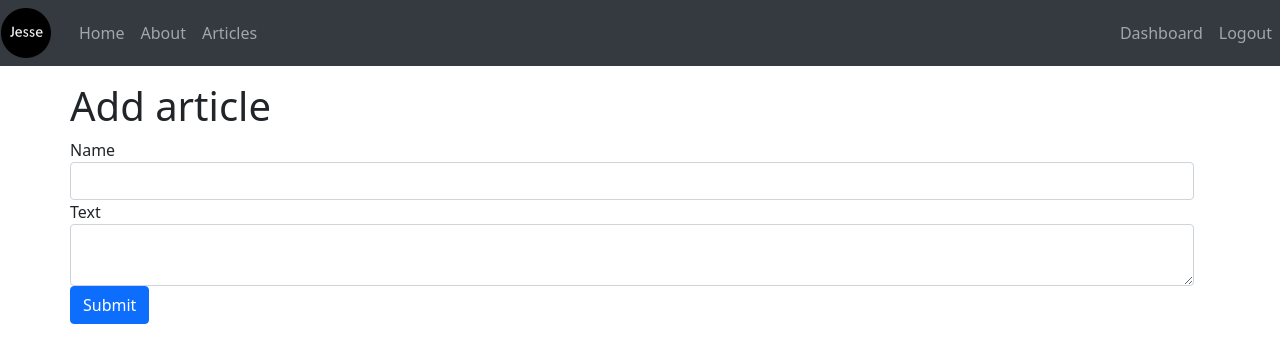
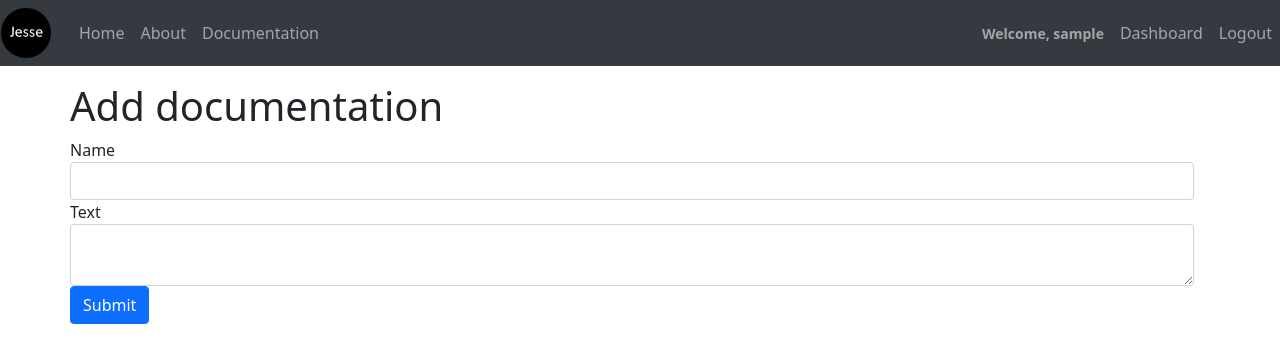
Before and after one commit to JesseSchouten/dashboard, a Flask app: page /add_article in a window 1280 px wide. Shown: the top 363 px of the page. Run offline with Flask 2, Linux system fonts and the light colour scheme; the visitor is signed in with stand-in values (Sample User, id 1); some libraries are stand-ins or nearby versions.

Commit message:
Add username greeting to app

```diff
--- a/FlaskApp/FlaskApp/app.py
+++ b/FlaskApp/FlaskApp/app.py
@@ -23,42 +23,6 @@ def index():
 @app.route('/about') #the url in the app.
 def about():
     return render_template('about.html')
-
-@app.route('/articles') #the url in the app.
-def articles():
-    #Create cursor
-    cursor = mysql.connection.cursor()
-
-    #Get articles
-    result = cursor.execute("SELECT * FROM dashboard.articles")
-
-    articles = cursor.fetchall()
-
-    if result > 0:
-        return render_template('articles.html', articles=articles)
-    else:
-        msg = 'No Articles Found'
-        return render_template('articles.html', msg=msg)
-
-@app.route('/article/<string:id>') #the url in the app.
-def article(id):
-    cursor = mysql.connection.cursor()
-
-    #Get articles
-    result = cursor.execute("SELECT * FROM dashboard.articles WHERE id = %s", [id])
-    article = cursor.fetchone()
-
-    return render_template('article.html', article=article)
-
-class RegisterForm(Form):
-    name = StringField('Name',[validators.Length(min=1, max=50)])
-    username = StringField('Username',[validators.Length(min=4, max=25)])
-    email = StringField('Email', [validators.Length(min=6,max=50)])
-    password = PasswordField('Password', [
-        validators.DataRequired(),
-        validators.EqualTo('confirm', message='Passwords do not match!'),
-    ])
-    confirm = PasswordField('Confirm Password')
 
 @app.route('/register', methods=['GET', 'POST'])
 def register():
@@ -137,6 +101,44 @@ def login_required(f):
             flash('Unauthorized, Please login.', 'danger')
             return redirect(url_for('login'))
     return wrap
+
+@app.route('/articles') #the url in the app.
+@login_required
+def articles():
+    #Create cursor
+    cursor = mysql.connection.cursor()
+
+    #Get articles
+    result = cursor.execute("SELECT * FROM dashboard.articles")
+
+    articles = cursor.fetchall()
+
+    if result > 0:
+        return render_template('articles.html', articles=articles)
+    else:
+        msg = 'No Articles Found'
+        return render_template('articles.html', msg=msg)
+
+@app.route('/article/<string:id>') #the url in the app.
+@login_required
+def article(id):
+    cursor = mysql.connection.cursor()
+
+    #Get articles
+    result = cursor.execute("SELECT * FROM dashboard.articles WHERE id = %s", [id])
+    article = cursor.fetchone()
+
+    return render_template('article.html', article=article)
+
+class RegisterForm(Form):
+    name = StringField('Name',[validators.Length(min=1, max=50)])
+    username = StringField('Username',[validators.Length(min=4, max=25)])
+    email = StringField('Email', [validators.Length(min=6,max=50)])
+    password = PasswordField('Password', [
+        validators.DataRequired(),
+        validators.EqualTo('confirm', message='Passwords do not match!'),
+    ])
+    confirm = PasswordField('Confirm Password')
 
 #logout
 @app.route('/logout')
--- a/FlaskApp/FlaskApp/templates/add_article.html
+++ b/FlaskApp/FlaskApp/templates/add_article.html
@@ -1,7 +1,7 @@
 {% extends 'layout.html' %}
 
 {% block body %}
-    <h1>Add article</h1>
+    <h1>Add documentation</h1>
     {% from "includes/_formhelpers.html" import render_field %}
     <form method="POST" action="">
         <div class="form-group">
--- a/FlaskApp/FlaskApp/templates/articles.html
+++ b/FlaskApp/FlaskApp/templates/articles.html
@@ -1,7 +1,7 @@
 {% extends 'layout.html' %}
 
 {% block body %}
-    <h1>Articles</h1>
+    <h1>Documentation</h1>
     <ul class="list-group">
         {% for article in articles%}
         <li class="list-group-item"><a href="article/{{article.id}}">{{article.title}}</a></li>
--- a/FlaskApp/FlaskApp/templates/dashboard.html
+++ b/FlaskApp/FlaskApp/templates/dashboard.html
@@ -4,9 +4,9 @@
 {% block body %}
 <!-- Page content -->
 <div class="content">
-    <h1>Dashboard<small> - Welcome {{session.username}}</small></h1>
+    <h1>Dashboard</h1>
     <p class='lead'>This page should contain some tabs with visualizations and models, to explore some data when logged into the system.</p>
-    <a class="btn btn-success" href="/add_article">Add Article</a>
+    <a class="btn btn-success" href="/add_article">Add Documentation</a>
     <hr>
     <table class="table table-striped">
         <tr>
--- a/FlaskApp/FlaskApp/templates/includes/_navbar.html
+++ b/FlaskApp/FlaskApp/templates/includes/_navbar.html
@@ -13,12 +13,17 @@
       <li class="nav-item">
         <a class="nav-link" href="/about">About</a>
       </li>
+      {% if session.logged_in %}
           <li class="nav-item">
-        <a class="nav-link" href="/articles">Articles</a>
+            <a class="nav-link" href="/articles">Documentation</a>
           </li>
+      {% endif %}
     </ul>
     <ul class = "nav navbar-nav navbar-right">
         {% if session.logged_in %}
+            <li class="nav-item">
+              <a class="nav-link"><b><small>Welcome, {{session.username}}</small></b></a>
+            </li>
             <li class="nav-item">
               <a class="nav-link" href="/home_dashboard">Dashboard</a>
             </li>
```
Lines whose indentation alone changed are shown as unchanged.
